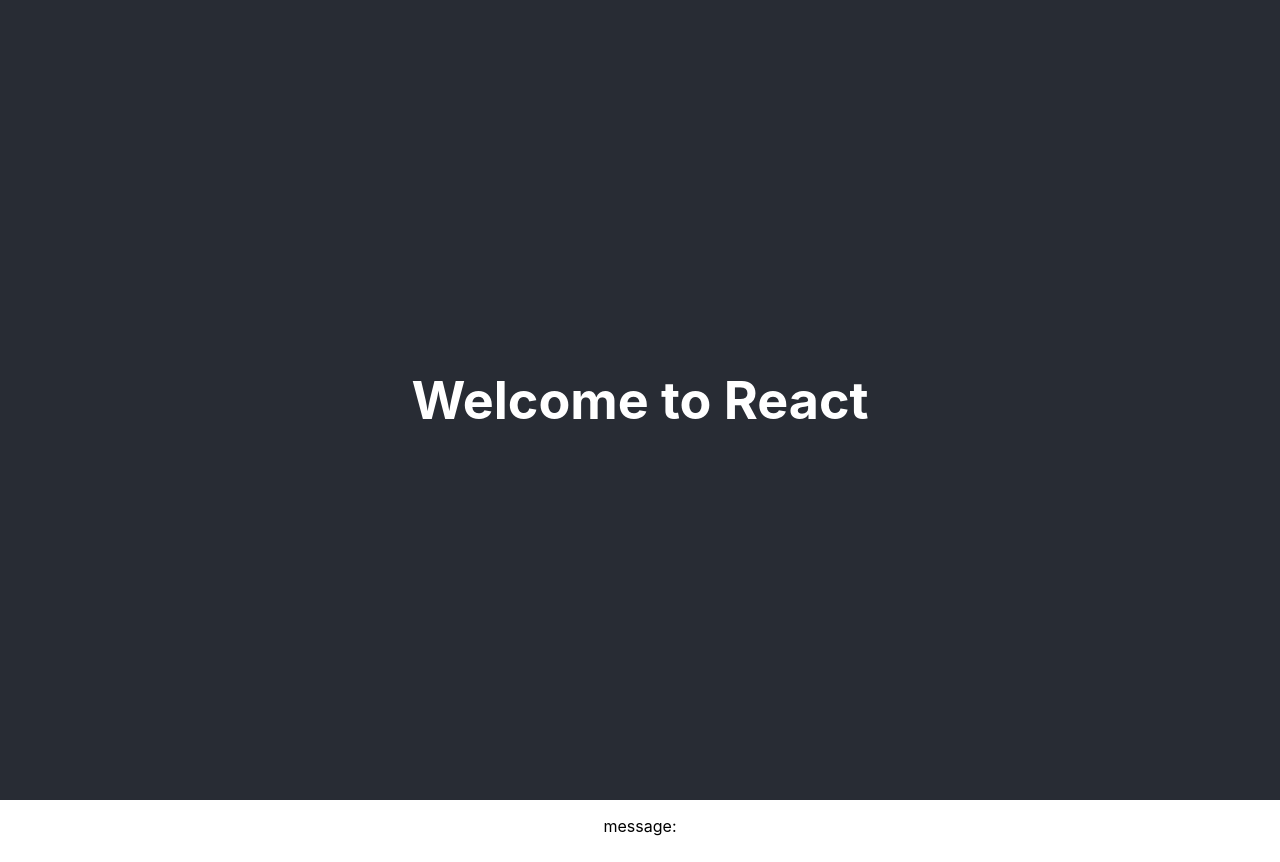
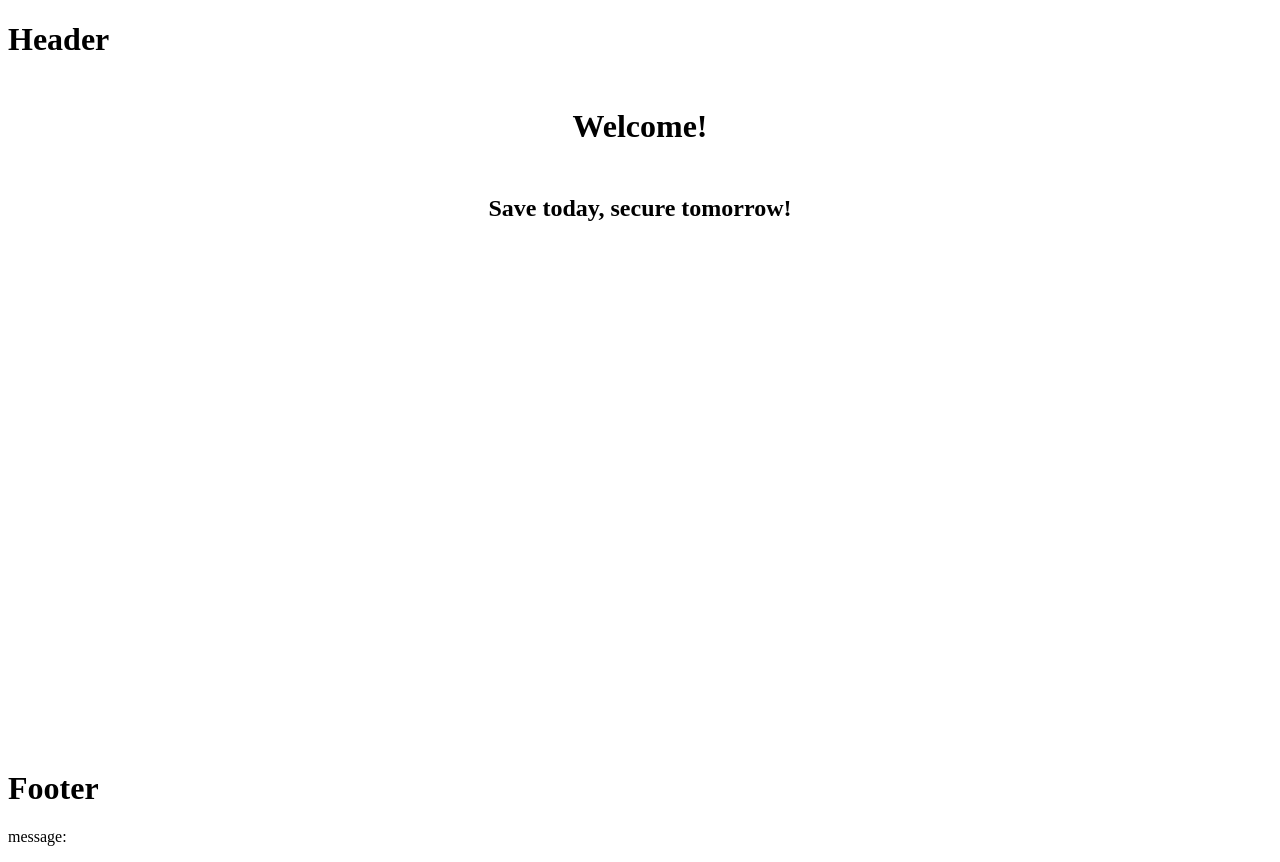
Before and after one commit to Await-ERNINGS/ERNS, a React (Create React App) app in the folder client/: page / in a window 1280 px wide. Built offline with nearby package versions, Linux system fonts and the light colour scheme; no server answers.

Commit message:
update welcome page

```diff
--- a/client/src/App.css
+++ /dev/null
@@ -1,38 +0,0 @@
-.App {
-  text-align: center;
-}
-
-.App-logo {
-  height: 40vmin;
-  pointer-events: none;
-}
-
-@media (prefers-reduced-motion: no-preference) {
-  .App-logo {
-    animation: App-logo-spin infinite 20s linear;
-  }
-}
-
-.App-header {
-  background-color: #282c34;
-  min-height: 100vh;
-  display: flex;
-  flex-direction: column;
-  align-items: center;
-  justify-content: center;
-  font-size: calc(10px + 2vmin);
-  color: white;
-}
-
-.App-link {
-  color: #61dafb;
-}
-
-@keyframes App-logo-spin {
-  from {
-    transform: rotate(0deg);
-  }
-  to {
-    transform: rotate(360deg);
-  }
-}
--- a/client/src/App.js
+++ b/client/src/App.js
@@ -1,5 +1,5 @@
 import React, { useEffect, useState } from "react";
-import "./App.css";
+import { Welcome } from "./Pages/Welcome";
 
 const App = () => {
   const [message, setMessage] = useState("");
@@ -22,8 +22,12 @@
   return (
     <div className="App">
       <header className="App-header">
-        <h1 className="App-title">Welcome to React</h1>
+        <h1>Header</h1>
       </header>
+      <div>
+        <Welcome />
+      </div>
+      <h1>Footer</h1>
       <p className="App-intro">message: {message}</p>
     </div>
   );
--- /dev/null
+++ b/client/src/Pages/Welcome.css
@@ -0,0 +1,8 @@
+.title-container {
+  text-align: center;
+  height: 80vh;
+}
+
+.welcome {
+  margin: 50px;
+}
--- a/client/src/Pages/Welcome.js
+++ b/client/src/Pages/Welcome.js
@@ -1,5 +1,11 @@
 import React from "react";
+import "./Welcome.css";
 
 export const Welcome = () => {
-  return <div>Welcome</div>;
+  return (
+    <div className="title-container">
+      <h1 className="welcome">Welcome!</h1>
+      <h2>Save today, secure tomorrow!</h2>
+    </div>
+  );
 };
--- a/client/src/index.css
+++ /dev/null
@@ -1,13 +0,0 @@
-body {
-  margin: 0;
-  font-family: -apple-system, BlinkMacSystemFont, 'Segoe UI', 'Roboto', 'Oxygen',
-    'Ubuntu', 'Cantarell', 'Fira Sans', 'Droid Sans', 'Helvetica Neue',
-    sans-serif;
-  -webkit-font-smoothing: antialiased;
-  -moz-osx-font-smoothing: grayscale;
-}
-
-code {
-  font-family: source-code-pro, Menlo, Monaco, Consolas, 'Courier New',
-    monospace;
-}
--- a/client/src/index.js
+++ b/client/src/index.js
@@ -1,6 +1,5 @@
 import React from "react";
 import ReactDOM from "react-dom/client";
-import "./index.css";
 import App from "./App";
 
 const root = ReactDOM.createRoot(document.getElementById("root"));
```
Also changed, not shown: 1 other file (tests, documents, lock files or other folders).
